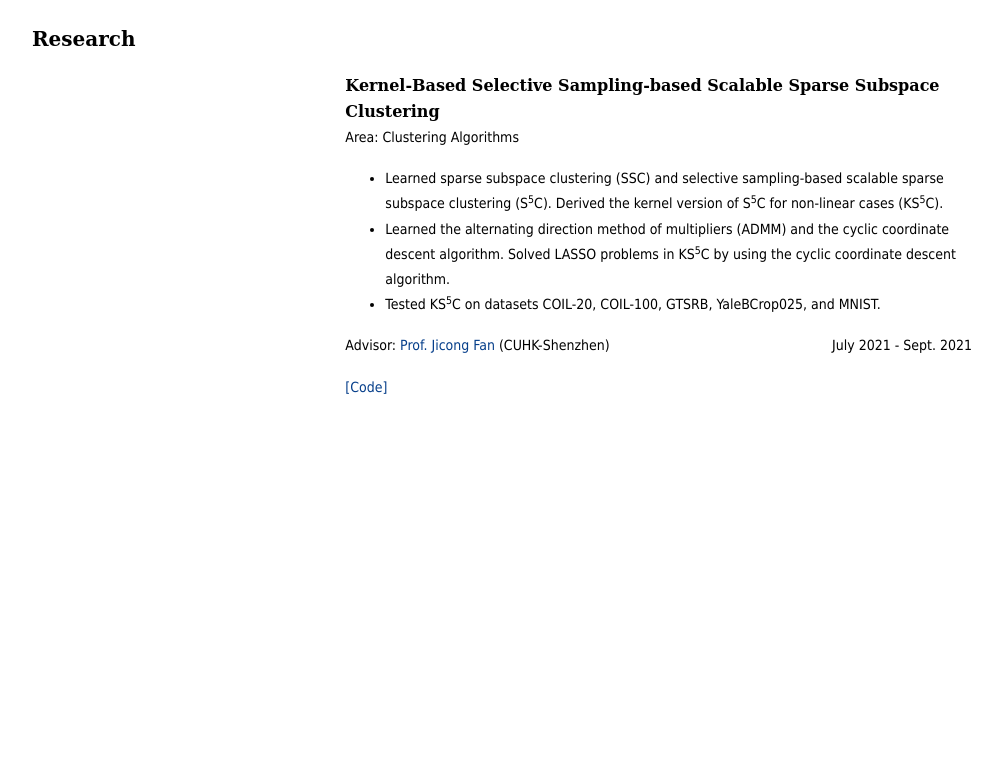
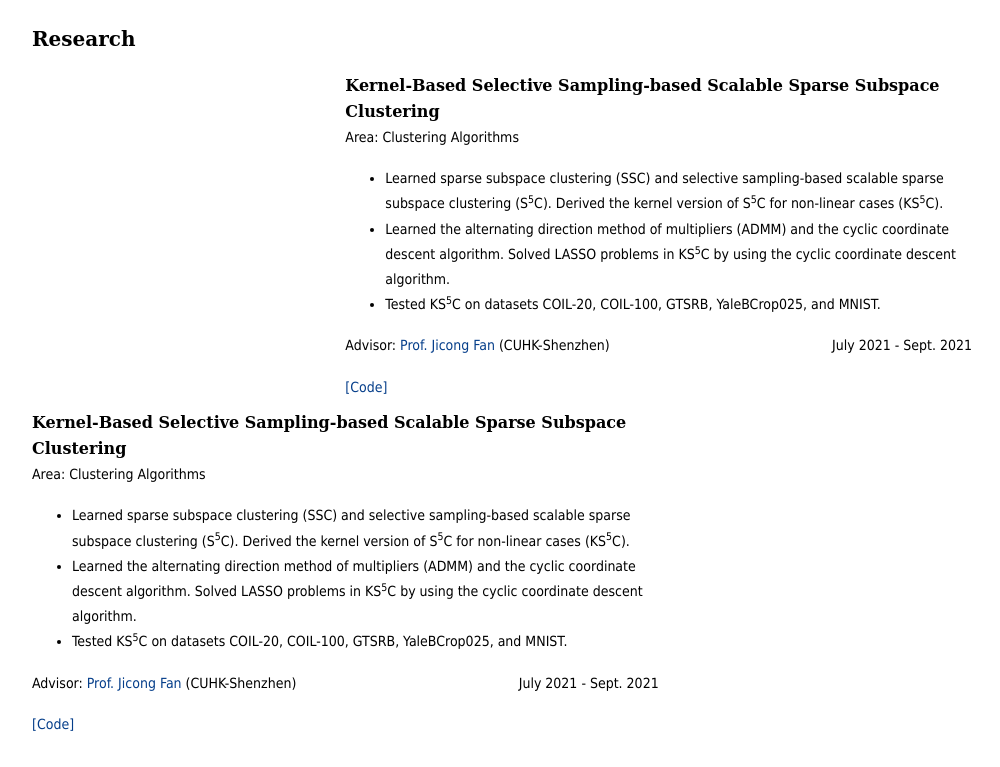
Before and after one commit to Hanbin-Liu/Hanbin-Liu.github.io, a plain HTML site: page index.html in a window 1280 px wide. Shown: the part 1102-1869 px from the top of the page, without its empty margins (138-1138 px from the left). Before the commit the page ends 1542 px from the top, so only its background shows below. Drawn offline with Linux system fonts and the light colour scheme; a script that the page names is missing; a web font is replaced by a local one.

Commit message:
Update index.html

```diff
--- a/index.html
+++ b/index.html
@@ -321,6 +321,29 @@ Kernel-Based Selective Sampling-based Scalable Sparse Subspace Clustering
 </div>
 </div>
 
+
+<div class="col-xs-12 col-md-9 col-lg-8 col-wrapper">
+<div class="title">
+<a href="Source_files/KS5C.pdf">
+Kernel-Based Selective Sampling-based Scalable Sparse Subspace Clustering
+</a>
+<p>Area: Clustering Algorithms</p>
+<ul>
+	<li>Learned sparse subspace clustering (SSC) and selective sampling-based scalable sparse subspace clustering (S<sup>5</sup>C). Derived the kernel version of S<sup>5</sup>C for non-linear cases (KS<sup>5</sup>C).</li>
+	<li>Learned the alternating direction method of multipliers (ADMM) and the cyclic coordinate descent algorithm. Solved LASSO problems in KS<sup>5</sup>C by using the cyclic coordinate descent algorithm.</li>
+	<li>Tested KS<sup>5</sup>C on datasets COIL-20, COIL-100, GTSRB, YaleBCrop025, and MNIST.</li>
+</ul>
+</div>
+<p style="text-align:left;">
+    Advisor: <a href="https://sds.cuhk.edu.cn/en/teacher/331">Prof. Jicong Fan </a> (CUHK-Shenzhen)
+    <span style="float:right;">
+        <time>July 2021 - Sept. 2021</time>
+    </span>
+</p>
+<a href="https://github.com/Hanbin-Liu/KS5C">[Code]</a>
+</div>
+</div>
+
 <!--
 <br />
 
```
